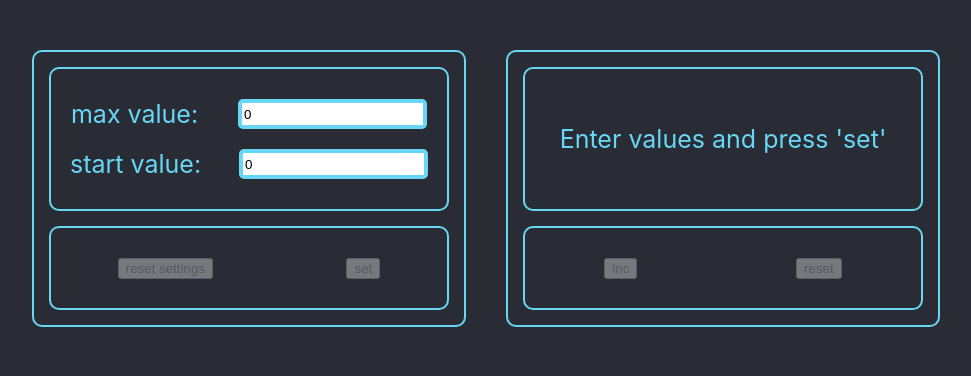
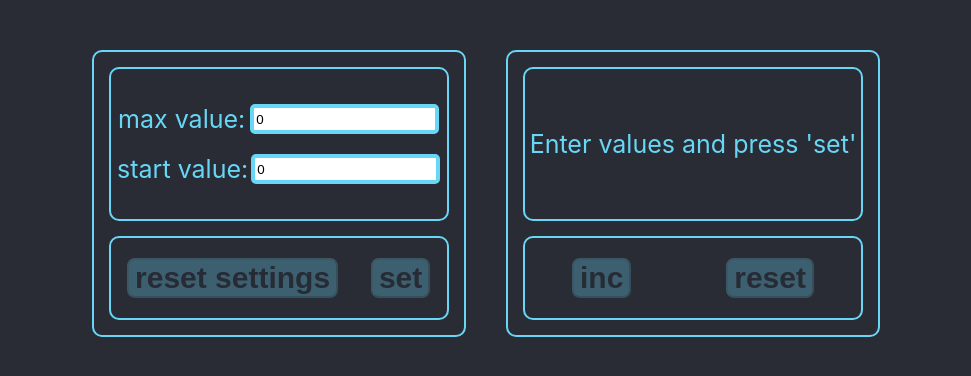
Before and after one commit to kaskodim/counter2-it-incubator, a React (Create React App) app: page / in a window 1280 px wide. Shown: the top 376 px of the page, without its empty margins (154-1125 px from the left). Built offline with nearby package versions, Linux system fonts and the light colour scheme.

Commit message:
working version without styles5

```diff
--- a/src/components/CounterBlock/CounterBlock.tsx
+++ b/src/components/CounterBlock/CounterBlock.tsx
@@ -1,6 +1,8 @@
 import React, {useEffect} from 'react';
-import {BoxControlUnit, Box, BoxScreen, ValuesType} from '../Сounter/Counter';
+import {ValuesType} from '../Сounter/Counter';
 import styled from 'styled-components';
+import {Button} from '../../styles/Button';
+import {Box, BoxControlUnit, BoxScreen} from '../Сounter/styles';
 
 type CounterBlockPropsType = {
     values: ValuesType
@@ -44,12 +46,12 @@ export const CounterBlock = (props: CounterBlockPropsType) => {
             </BoxScreen>
 
             <BoxControlUnit>
-                <button disabled={isIncDisabled}
+                <Button disabled={isIncDisabled}
                         onClick={onClickAddValue}>inc
-                </button>
-                <button disabled={isResetDisabled}
+                </Button>
+                <Button disabled={isResetDisabled}
                         onClick={onClickResetValue}>reset
-                </button>
+                </Button>
             </BoxControlUnit>
         </Box>
     );
--- a/src/components/SettingsBlock/SettingsBlock.tsx
+++ b/src/components/SettingsBlock/SettingsBlock.tsx
@@ -1,20 +1,26 @@
-import React, {ChangeEvent, useEffect, useState} from 'react';
-import {BoxControlUnit, Box, BoxScreen, ValuesType, Button, KEY_VALUES, FieldType} from '../Сounter/Counter';
+import React, {ChangeEvent, useEffect} from 'react';
+import {ValuesType, KEY_VALUES, FieldType} from '../Сounter/Counter';
 import styled from 'styled-components';
+import {Button} from '../../styles/Button';
+import {ERROR_BGC_COLOR, ERROR_BGC_INPUT, PRIMARY_COLOR} from '../../constansts';
+import {Box, BoxControlUnit, BoxScreen} from '../Сounter/styles';
 
 type SettingsBlockPropsType = {
     isDisabledSet: boolean
     values: ValuesType
     onChangeValues: (field: FieldType, value: number) => void
     updStatusSetButton: (isPress: boolean) => void
-    updErrorStatus: (error: boolean) => void
-    updMessageFlag: (flag: boolean) => void
+    updErrorStatus: (isError: boolean) => void
+    updMessageFlag: (isFlag: boolean) => void
     isError: boolean
 }
 
 export const SettingsBlock = (props: SettingsBlockPropsType) => {
 
-    const [status, setStatus] = useState<'error' | 'message' | 'success'>('error')
+    // const [status, setStatus] = useState<'error' | 'message' | 'ready'>('message')
+    // перейти на state status
+
+
     const [isPressedResetSettings, setIsPressedResetSettings] = React.useState<boolean>(false);
 
     const isNegativeValues = props.values.start < 0 || props.values.max < 0;
@@ -97,17 +103,17 @@ export const SettingsBlock = (props: SettingsBlockPropsType) => {
             </BoxScreen>
             <BoxControlUnit>
 
-                <button disabled={isPressedResetSettings}
+                <Button disabled={isPressedResetSettings}
                         onClick={resetSettingsHandler}>
                     reset settings
-                </button>
+                </Button>
 
 
-                <button
+                <Button
                     disabled={props.isDisabledSet}
                     onClick={setSettingsHandler}>
                     set
-                </button>
+                </Button>
 
             </BoxControlUnit>
         </Box>
@@ -118,13 +124,15 @@ const WrapperValues = styled.div`
     width: 100%;
     display: flex;
     justify-content: space-around;
+    //gap: 10px;
+    //padding: 10px;
 `
 
 const Input = styled.input<{ isError: boolean }>`
     border-radius: 5px;
     outline: none;
-    background-color: ${props => props.isError ? '#ffe0e0' : ''};
-    border: ${props => props.isError ? '4px solid red' : '4px solid #68D7F6FF'};
+    background-color: ${props => props.isError ? ERROR_BGC_INPUT : ''};
+    border: ${props => props.isError ? `4px solid ${ERROR_BGC_COLOR}` : `4px solid ${PRIMARY_COLOR}`};
 
 
 
--- a/src/components/Сounter/Counter.tsx
+++ b/src/components/Сounter/Counter.tsx
@@ -1,8 +1,7 @@
 import React, {useEffect} from 'react';
 import {CounterBlock} from '../CounterBlock/CounterBlock';
 import {SettingsBlock} from '../SettingsBlock/SettingsBlock';
-import styled from 'styled-components';
-
+import {Wrapper} from './styles';
 
 const INITIAL_VALUES =  {max: 0, start: 0}
 export const KEY_VALUES = 'values'
@@ -67,56 +66,3 @@ export const Counter = () => {
         </Wrapper>
     );
 };
-
-
-const Wrapper = styled.div`
-    display: flex;
-    gap: 40px;
-
-`
-
-export const Box = styled.div`
-    min-width: 400px;
-    border: 2px solid #68D7F6FF;
-    border-radius: 10px;
-    padding: 15px;
-    gap: 15px;
-    display: flex;
-    flex-direction: column;
-    font-size: 25px;
-    color: #68D7F6FF;
-`
-
-export const BoxScreen = styled.span`
-
-    min-height: 140px;
-    border: 2px solid #68d7f6;
-    border-radius: 10px;
-    display: flex;
-    flex-direction: column;
-    align-items: center;
-    justify-content: center;
-    gap: 20px;
-
-
-`
-
-export const BoxControlUnit = styled.div`
-    min-height: 80px;
-    border: 2px solid #68d7f6;
-    border-radius: 10px;
-    display: flex;
-    align-items: center;
-    justify-content: space-around;
-
-`
-
-export const Button = styled.button`
-    background-color: #68d7f6;
-    font-size: 25px;
-    font-weight: bold;
-
-    &:disabled {
-        background-color: #292c35;
-    }
-`
--- /dev/null
+++ b/src/components/Сounter/styles.ts
@@ -0,0 +1,45 @@
+import styled from 'styled-components';
+import {PRIMARY_COLOR} from '../../constansts';
+
+export const Wrapper = styled.div`
+    display: flex;
+    flex-wrap: wrap;
+    justify-content: center;
+    gap: 40px;
+`
+
+export const Box = styled.div`
+    min-width: 340px;
+    display: flex;
+    flex-direction: column;
+    border: 2px solid ${PRIMARY_COLOR};
+    border-radius: 10px;
+    padding: 15px;
+    gap: 15px;
+    font-size: 25px;
+    color: ${PRIMARY_COLOR};
+`
+
+export const BoxScreen = styled.span`
+    max-width: 400px;
+    min-height: 140px;
+    padding: 5px;
+    border: 2px solid ${PRIMARY_COLOR};
+    border-radius: 10px;
+    display: flex;
+    flex-direction: column;
+    align-items: center;
+    justify-content: center;
+    gap: 20px;
+
+`
+
+export const BoxControlUnit = styled.div`
+    min-height: 80px;
+    border: 2px solid ${PRIMARY_COLOR};
+    border-radius: 10px;
+    display: flex;
+    align-items: center;
+    justify-content: space-around;
+
+`
--- /dev/null
+++ b/src/constansts.ts
@@ -0,0 +1,6 @@
+
+export const ERROR_BGC_COLOR = '#ff0000'
+export const ERROR_BGC_INPUT = '#ffe0e0'
+
+export const PRIMARY_COLOR = '#68D7F6FF'
+export const SECONDARY_COLOR = '#222A36FF'
--- /dev/null
+++ b/src/styles/Button.ts
@@ -0,0 +1,21 @@
+import styled from 'styled-components';
+import {PRIMARY_COLOR, SECONDARY_COLOR} from '../constansts';
+
+export const Button = styled.button`
+    background-color: ${PRIMARY_COLOR};
+    font-size: 30px;
+    font-weight: bold;
+    border-radius: 8px;
+    color: ${SECONDARY_COLOR};
+
+    &:active{
+        background-color: ${SECONDARY_COLOR};
+        color: ${PRIMARY_COLOR};
+    }
+
+    &:disabled {
+        opacity: 0.3;
+        background-color: ${PRIMARY_COLOR};
+        color: ${SECONDARY_COLOR};
+    }
+`
```
